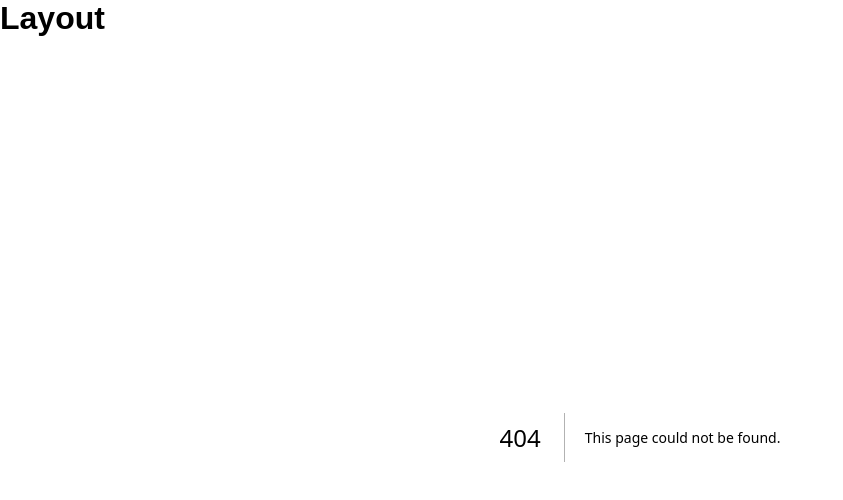
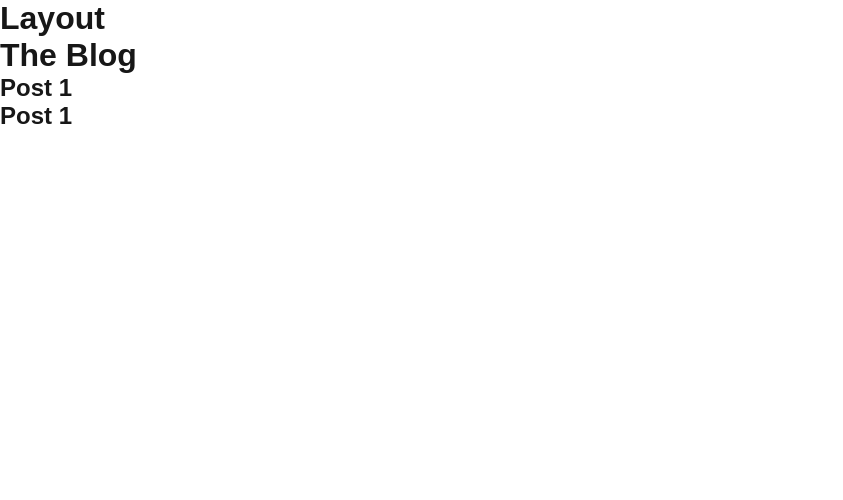
Before and after one commit to Kim-soung-won/next-blog, a Next.js app: page /blog in a window 1280 px wide. Before the commit this address had no page. Shown: the top 500 px of the page, without its empty margins (0-843 px from the left). Built offline with nearby package versions, Linux system fonts and the light colour scheme.

Commit message:
동적 Route

```diff
--- a/app/awesome/page.tsx
+++ b/app/awesome/page.tsx
@@ -2,8 +2,8 @@
 import Link from "next/link";
 
 export default function AwesomPage() {
-  return <main>
+  return <div>
     <h1>NextJS Is Awesome!</h1>
-    <h2><Link href="/about">Go Awesome</Link></h2>
-  </main>
+    <h2><Link href="/about">Go About</Link></h2>
+  </div>
 }
--- /dev/null
+++ b/app/blog/page.tsx
@@ -0,0 +1,9 @@
+import Link from "next/link";
+
+export default function BlogPage() {
+  return <main>
+    <h1>The Blog</h1>
+    <h2><Link href="/blog/post-1">Post 1</Link></h2>
+    <h2><Link href="/blog/post-2">Post 1</Link></h2>
+  </main>
+}
--- a/app/layout.tsx
+++ b/app/layout.tsx
@@ -24,8 +24,8 @@ export default function RootLayout({
 }>) {
   return (
     <html lang="kr">
-      <h1>Layout</h1>
       <body className={`${geistSans.variable} ${geistMono.variable}`}>
+        <h1>Layout</h1>
         {children}
       </body>
     </html>
```
Also changed, not shown: app/blog/[id]/page.tsx (added, +13 -0 lines).
